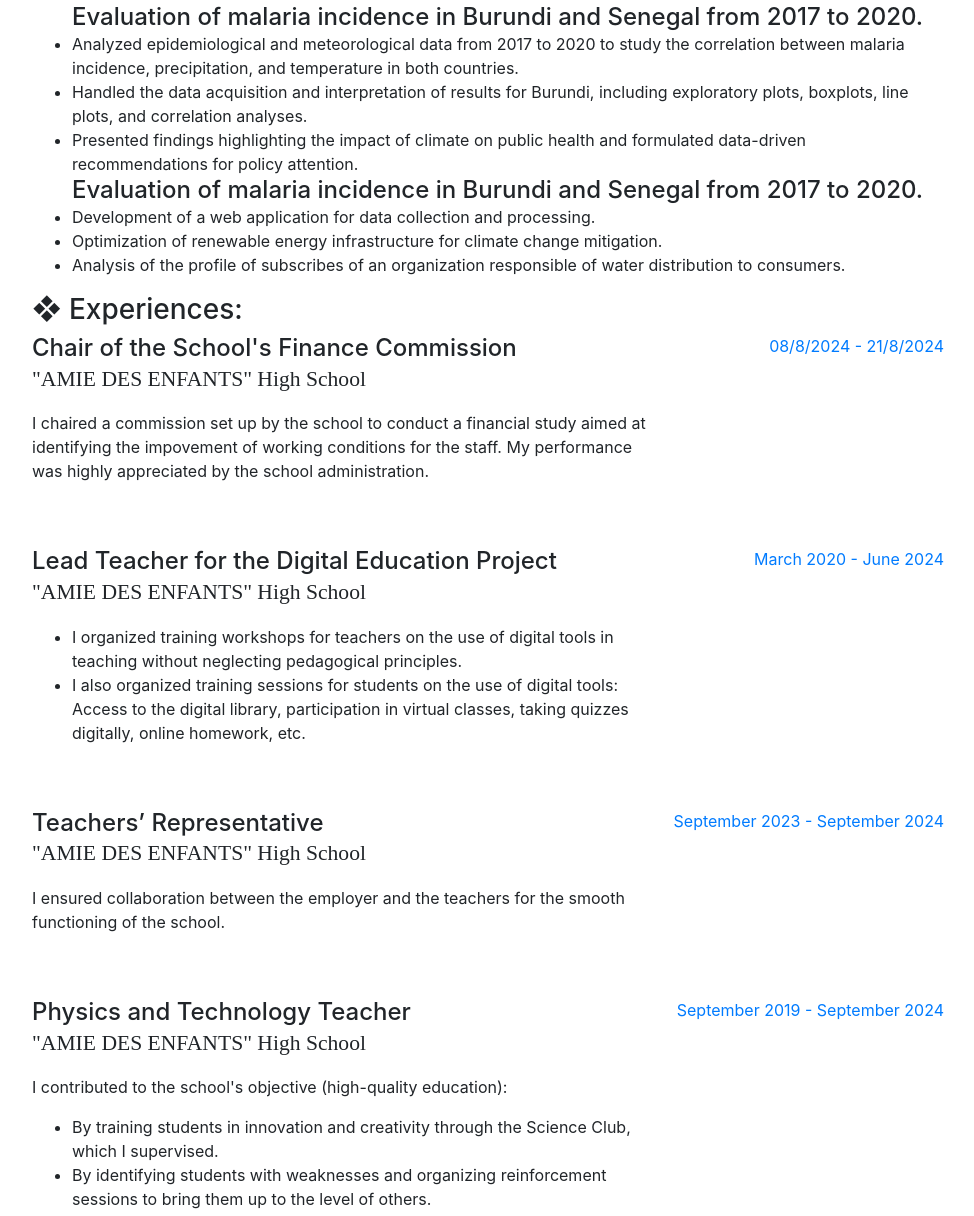
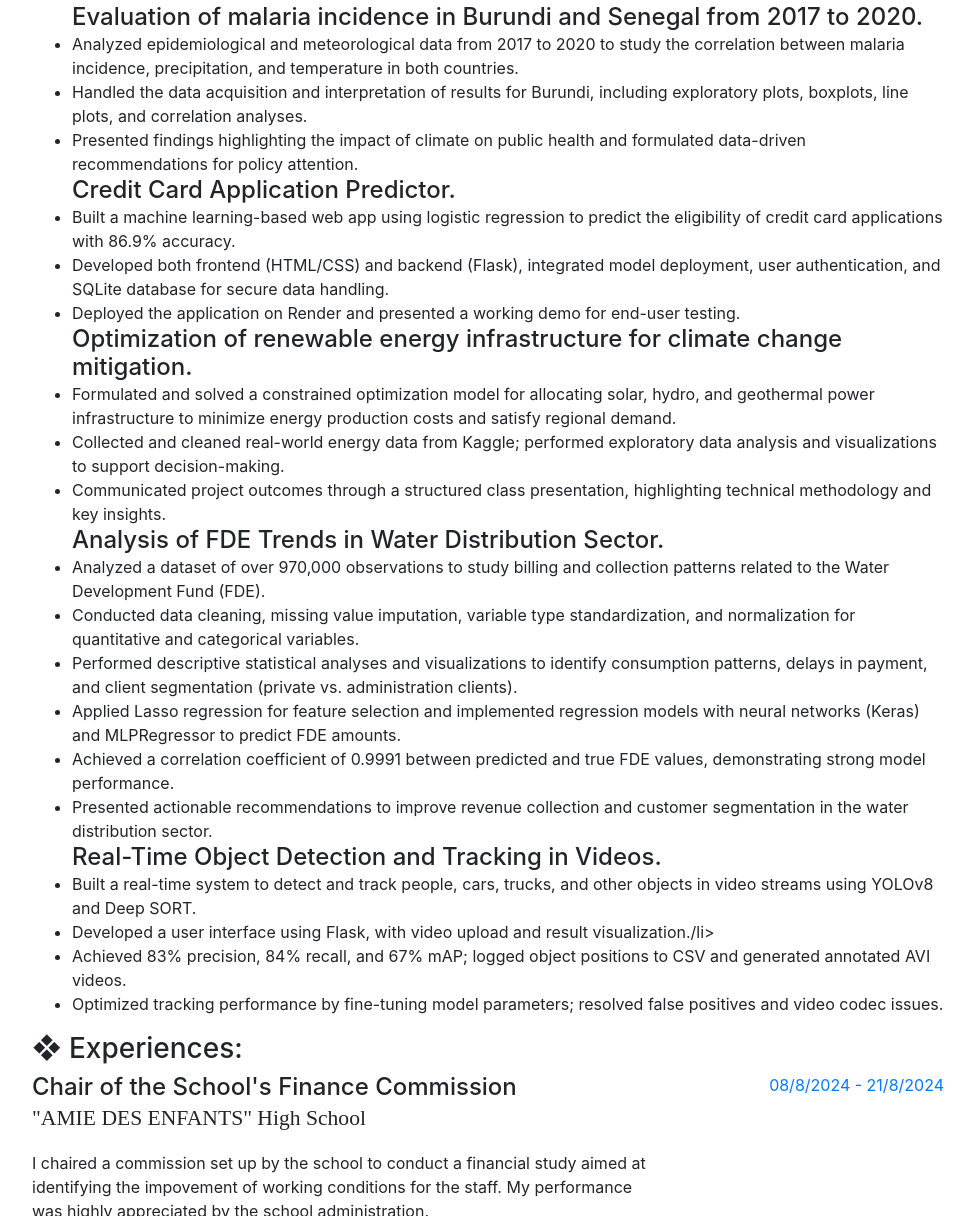
Before and after one commit to k03fabrice/fabricekabura.github.io, a website with bundled scripts: page index.html in a window 1280 px wide. Shown: the part 973-2189 px from the top of the page, without its empty margins (288-1262 px from the left). Built offline with nearby package versions, Linux system fonts and the light colour scheme; a web font is replaced by a local one.

Commit message:
Update index.html

```diff
--- a/index.html
+++ b/index.html
@@ -121,10 +121,29 @@
             <li> Handled the data acquisition and interpretation of results for Burundi, including exploratory plots, boxplots, line plots, and correlation analyses.</li>
             <li> Presented findings highlighting the impact of climate on public health and formulated data-driven recommendations for policy attention.</li>
 
-            <h4 class="mb-0">Evaluation of malaria incidence in Burundi and Senegal from 2017 to 2020.</h4>
-            <li> Development of a web application for data collection and processing.</li>
-            <li> Optimization of renewable energy infrastructure for climate change mitigation.</li>
-            <li> Analysis of the profile of subscribes of an organization responsible of water distribution to consumers.</li>
+            <h4 class="mb-0">Credit Card Application Predictor.</h4>
+            <li> Built a machine learning-based web app using logistic regression to predict the eligibility of credit card applications with 86.9% accuracy.</li>
+            <li> Developed both frontend (HTML/CSS) and backend (Flask), integrated model deployment, user authentication, and SQLite database for secure data handling.</li>
+            <li> Deployed the application on Render and presented a working demo for end-user testing.</li>
+
+            <h4 class="mb-0">Optimization of renewable energy infrastructure for climate change mitigation.</h4>
+            <li> Formulated and solved a constrained optimization model for allocating solar, hydro, and geothermal power infrastructure to minimize energy production costs and satisfy regional demand.</li>
+            <li> Collected and cleaned real-world energy data from Kaggle; performed exploratory data analysis and visualizations to support decision-making.</li>
+            <li> Communicated project outcomes through a structured class presentation, highlighting technical methodology and key insights.</li>
+
+            <h4 class="mb-0">Analysis of FDE Trends in Water Distribution Sector.</h4>
+            <li> Analyzed a dataset of over 970,000 observations to study billing and collection patterns related to the Water Development Fund (FDE).</li>
+            <li> Conducted data cleaning, missing value imputation, variable type standardization, and normalization for quantitative and categorical variables.</li>
+             <li> Performed descriptive statistical analyses and visualizations to identify consumption patterns, delays in payment, and client segmentation (private vs. administration clients).</li>
+             <li> Applied Lasso regression for feature selection and implemented regression models with neural networks (Keras) and MLPRegressor to predict FDE amounts.</li>
+             <li> Achieved a correlation coefficient of 0.9991 between predicted and true FDE values, demonstrating strong model performance.</li>
+             <li> Presented actionable recommendations to improve revenue collection and customer segmentation in the water distribution sector.</li>
+
+            <h4 class="mb-0">Real-Time Object Detection and Tracking in Videos.</h4>
+            <li> Built a real-time system to detect and track people, cars, trucks, and other objects in video streams using YOLOv8 and Deep SORT.</li>
+             <li> Developed a user interface using Flask, with video upload and result visualization./li>
+             <li> Achieved 83% precision, 84% recall, and 67% mAP; logged object positions to CSV and generated annotated AVI videos.</li>
+             <li> Optimized tracking performance by fine-tuning model parameters; resolved false positives and video codec issues. </li>
           </ul>
           <h3 class="mb-2">❖ Experiences:</h3>
           <div class="resume-item d-flex flex-column flex-md-row mb-5">
```
